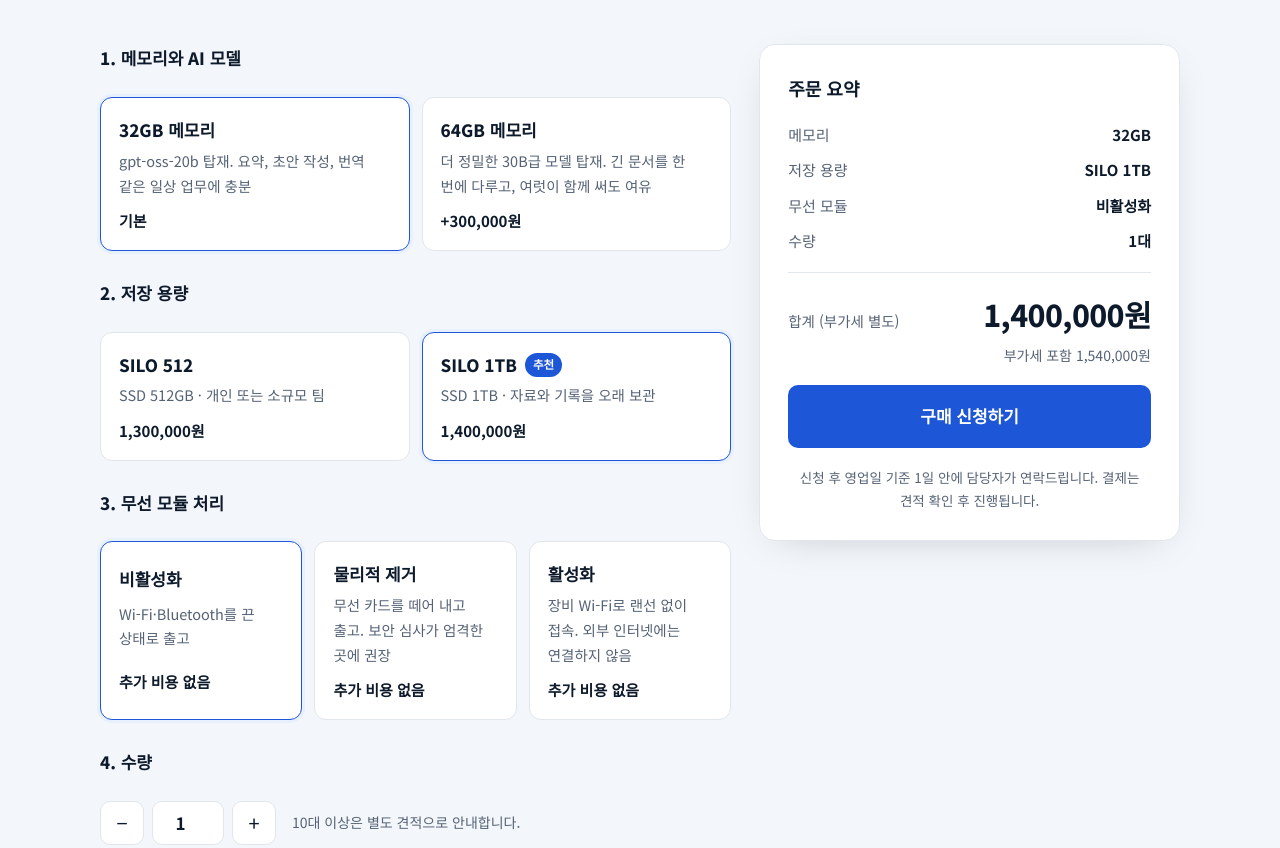
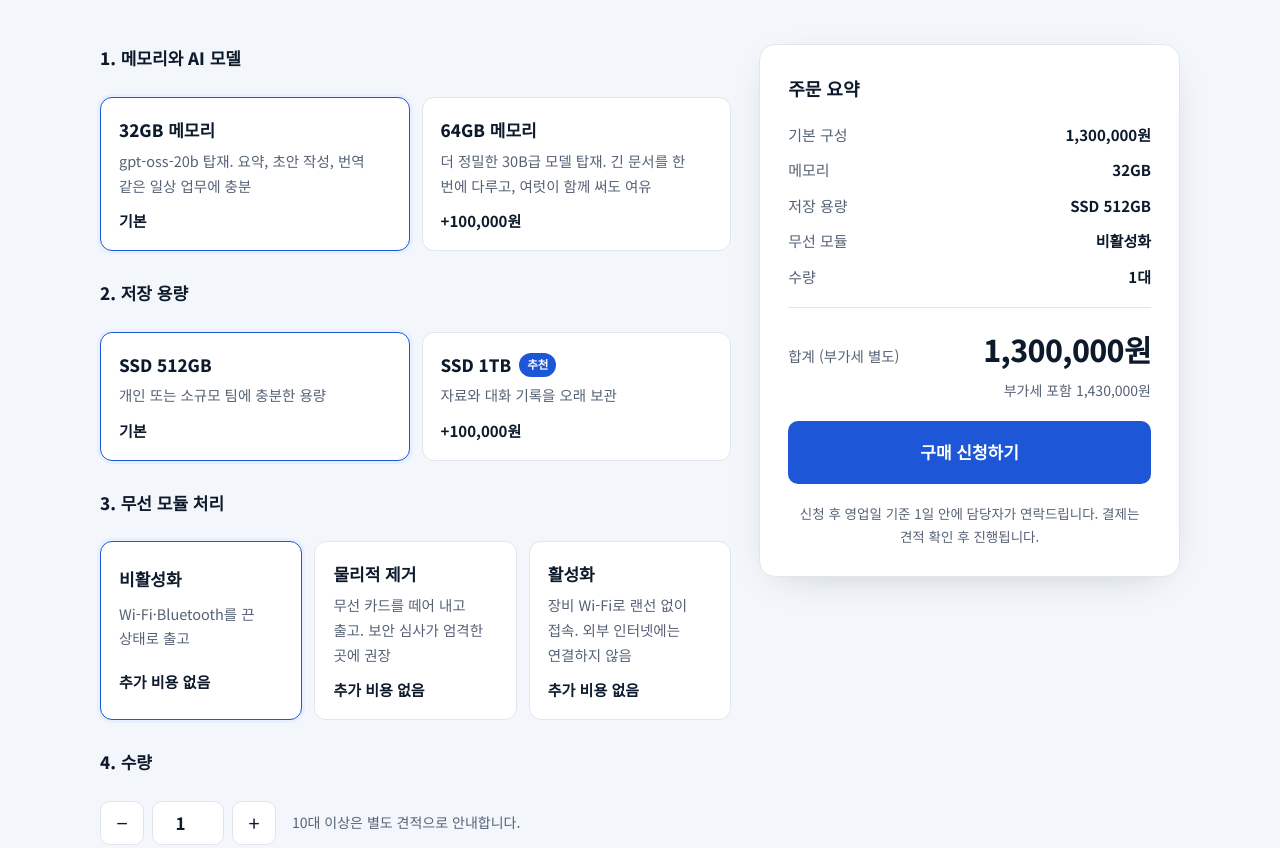
Before and after one commit to Hoony0321/silo-landing, a plain HTML site: page index.html in a window 1280 px wide. Shown: the part 3860-4708 px from the top of the page. Drawn offline with Linux system fonts and the light colour scheme.

Commit message:
기본가 + 옵션 추가금 방식으로 변경, 사양표 정리
- 기본 구성 130만원(32GB, SSD 512GB), SSD 1TB +10만원, 메모리 64GB +10만원
- 사양표에서 본체 제조사명 제거, 크기·무게만 표기

Co-Authored-By: Claude Opus 5.5 <noreply@anthropic.com>
Claude-Session: https://claude.ai/code/session_011bWjtLXrRNgs65n3hWWtCy

```diff
--- a/index.html
+++ b/index.html
@@ -398,18 +398,18 @@ footer .wrap{display:flex;flex-wrap:wrap;justify-content:space-between;align-ite
           <div class="opts opts-2">
             <label class="opt"><input type="radio" name="cfg-ram" id="cfg-ram-32" value="32" data-add="0" data-name="32GB" checked>
               <span class="opt-body"><b>32GB 메모리</b><span>gpt-oss-20b 탑재. 요약, 초안 작성, 번역 같은 일상 업무에 충분</span><em>기본</em></span></label>
-            <label class="opt"><input type="radio" name="cfg-ram" id="cfg-ram-64" value="64" data-add="300000" data-name="64GB">
-              <span class="opt-body"><b>64GB 메모리</b><span>더 정밀한 30B급 모델 탑재. 긴 문서를 한 번에 다루고, 여럿이 함께 써도 여유</span><em>+300,000원</em></span></label>
+            <label class="opt"><input type="radio" name="cfg-ram" id="cfg-ram-64" value="64" data-add="100000" data-name="64GB">
+              <span class="opt-body"><b>64GB 메모리</b><span>더 정밀한 30B급 모델 탑재. 긴 문서를 한 번에 다루고, 여럿이 함께 써도 여유</span><em>+100,000원</em></span></label>
           </div>
         </fieldset>
 
         <fieldset class="opt-group">
           <legend>2. 저장 용량</legend>
           <div class="opts opts-2">
-            <label class="opt"><input type="radio" name="cfg-storage" id="cfg-512" value="512" data-price="1300000" data-name="SILO 512 (SSD 512GB)">
-              <span class="opt-body"><b>SILO 512</b><span>SSD 512GB · 개인 또는 소규모 팀</span><em>1,300,000원</em></span></label>
-            <label class="opt"><input type="radio" name="cfg-storage" id="cfg-1tb" value="1tb" data-price="1400000" data-name="SILO 1TB (SSD 1TB)" checked>
-              <span class="opt-body"><b>SILO 1TB <i class="mini-badge">추천</i></b><span>SSD 1TB · 자료와 기록을 오래 보관</span><em>1,400,000원</em></span></label>
+            <label class="opt"><input type="radio" name="cfg-storage" id="cfg-512" value="512" data-add="0" data-name="SSD 512GB" checked>
+              <span class="opt-body"><b>SSD 512GB</b><span>개인 또는 소규모 팀에 충분한 용량</span><em>기본</em></span></label>
+            <label class="opt"><input type="radio" name="cfg-storage" id="cfg-1tb" value="1tb" data-add="100000" data-name="SSD 1TB">
+              <span class="opt-body"><b>SSD 1TB <i class="mini-badge">추천</i></b><span>자료와 대화 기록을 오래 보관</span><em>+100,000원</em></span></label>
           </div>
         </fieldset>
 
@@ -449,14 +449,15 @@ footer .wrap{display:flex;flex-wrap:wrap;justify-content:space-between;align-ite
       <aside class="summary" aria-live="polite">
         <span class="label-s">주문 요약</span>
         <dl>
+          <dt>기본 구성</dt><dd>1,300,000원</dd>
           <dt>메모리</dt><dd id="sum-ram">32GB</dd>
-          <dt>저장 용량</dt><dd id="sum-model">SILO 1TB</dd>
+          <dt>저장 용량</dt><dd id="sum-model">SSD 512GB</dd>
           <dt>무선 모듈</dt><dd id="sum-wireless">비활성화</dd>
           <dt>수량</dt><dd id="sum-qty">1대</dd>
         </dl>
         <div class="total">
-          <div><span>합계 (부가세 별도)</span><b id="sum-total">1,400,000원</b></div>
-          <p id="sum-vat">부가세 포함 1,540,000원</p>
+          <div><span>합계 (부가세 별도)</span><b id="sum-total">1,300,000원</b></div>
+          <p id="sum-vat">부가세 포함 1,430,000원</p>
         </div>
         <a class="btn btn-primary btn-lg" id="orderBtn" href="#" target="_blank" rel="noopener">구매 신청하기</a>
         <p class="fine-left">신청 후 영업일 기준 1일 안에 담당자가 연락드립니다. 결제는 견적 확인 후 진행됩니다.</p>
@@ -466,7 +467,7 @@ footer .wrap{display:flex;flex-wrap:wrap;justify-content:space-between;align-ite
     <div class="spec-wrap">
       <table class="spec">
         <caption>상세 사양</caption>
-        <tr><th>본체</th><td>MINISFORUM UM870 Slim 미니PC · 130 × 126.5 × 50.4mm · 0.67kg</td></tr>
+        <tr><th>크기 · 무게</th><td>130 × 126.5 × 50.4mm · 0.67kg (손바닥 크기)</td></tr>
         <tr><th>프로세서 · 메모리</th><td>AMD Ryzen 7 8745H (8코어) · DDR5 32GB (16GB × 2) 또는 64GB (32GB × 2)</td></tr>
         <tr><th>운영체제</th><td>Linux (최소 구성)</td></tr>
         <tr><th>AI 모델</th><td>32GB: gpt-oss-20b · 64GB: Qwen3-30B-A3B 등 30B급 모델을 더 높은 정밀도로 설치 (Ollama 기반)</td></tr>
@@ -529,6 +530,7 @@ footer .wrap{display:flex;flex-wrap:wrap;justify-content:space-between;align-ite
 // __MODEL__, __WIRELESS__, __QTY__ 자리에 고른 값이 들어갑니다.
 const ORDER_FORM_URL = "https://docs.google.com/forms/d/e/1FAIpQLSe-W0Spv-zT7Au0GwTYxMWonpvN-nLmqEQetWBBr6qn7gZ0IQ/viewform?usp=pp_url&entry.1482271272=__MODEL__&entry.593398019=__WIRELESS__&entry.1307462158=__QTY__";
 
+const BASE_PRICE = 1300000; // 기본 구성: 메모리 32GB · SSD 512GB
 const won = (n) => n.toLocaleString("ko-KR") + "원";
 const qtyInput = document.getElementById("cfg-qty");
 const orderBtn = document.getElementById("orderBtn");
@@ -540,7 +542,7 @@ function state() {
   let q = parseInt(qtyInput.value, 10);
   if (!Number.isFinite(q) || q < 1) q = 1;
   if (q > 50) q = 50;
-  return { model: st.dataset.name + " · 메모리 " + ram.dataset.name, ram: ram.dataset.name, short: st.closest("label").querySelector("b").firstChild.textContent.trim(), price: +st.dataset.price + +ram.dataset.add, wireless: wl.dataset.name, wlShort: wl.closest("label").querySelector("b").textContent, qty: q };
+  return { model: "SILO · 메모리 " + ram.dataset.name + " · " + st.dataset.name, ram: ram.dataset.name, short: st.dataset.name, price: BASE_PRICE + +st.dataset.add + +ram.dataset.add, wireless: wl.dataset.name, wlShort: wl.closest("label").querySelector("b").textContent, qty: q };
 }
 
 function render() {
```
